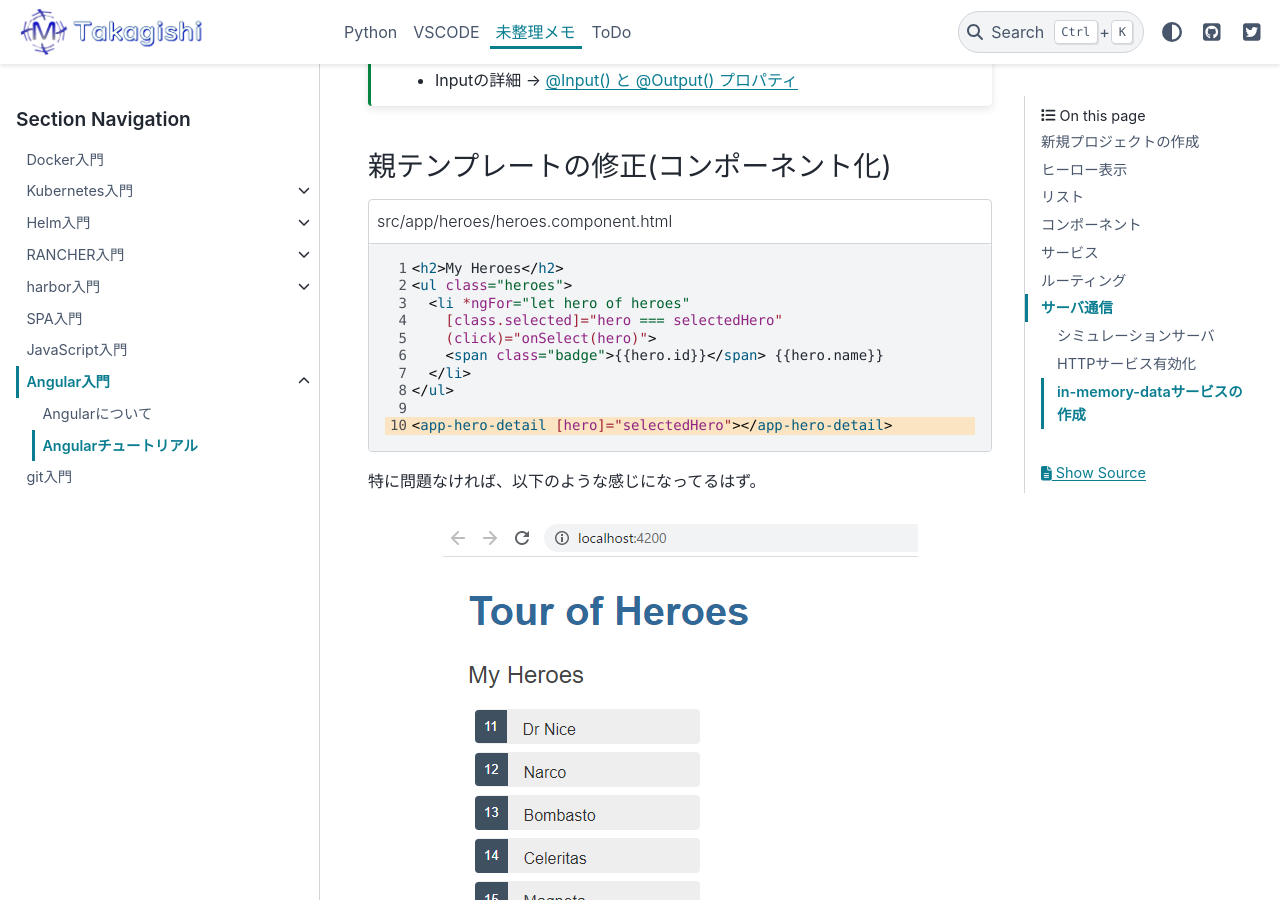
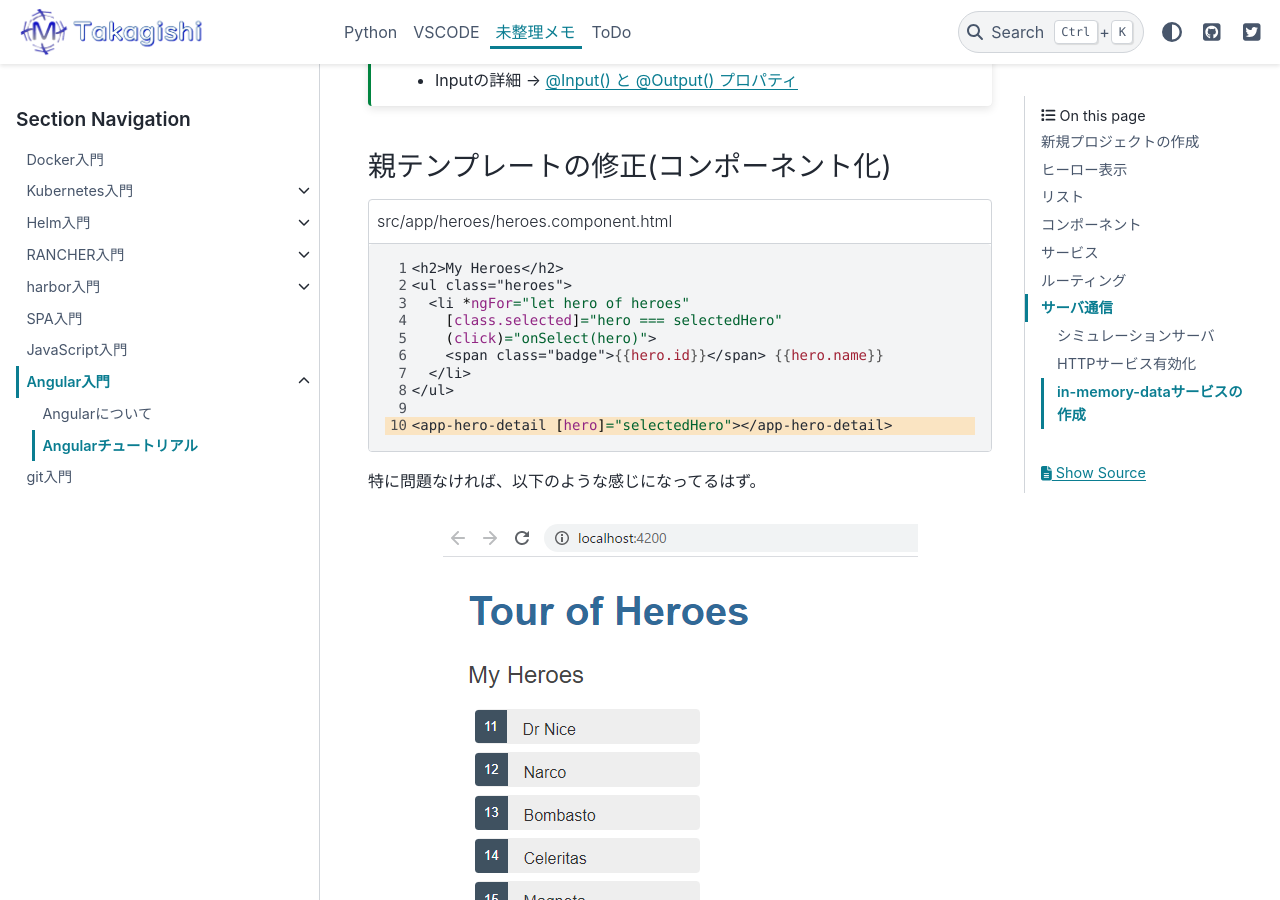
Before and after one commit to mtakagishi/mtakagishi, a Sphinx documentation site: the page built from docs/ex/angular/tutorial.rst, in a window 1280 px wide and 900 px high, scrolled down 16103 px. Built offline with Sphinx 7.4.7 and the PyData theme 0.15.4, drawn with Linux system fonts in a browser that asks for light colours.

Commit message:
fix error

```diff
--- a/docs/ex/angular/tutorial.rst
+++ b/docs/ex/angular/tutorial.rst
@@ -597,7 +597,7 @@
 
 親テンプレートの修正(コンポーネント化)
 --------------------------------------------
-.. code-block:: html
+.. code-block:: ng2
   :caption: src/app/heroes/heroes.component.html
   :linenos:
   :emphasize-lines: 10-
--- a/docs/python/netlify-sphinx/Python.rst
+++ b/docs/python/netlify-sphinx/Python.rst
@@ -7,7 +7,7 @@
 ===========================
 Pythonは事前にインストールしておく。今回は、Python環境をキレイに保つために仮想環境で分離。 `poetry`_ を利用しました。
 
-`インストール手順は本家参照 <https://python-poetry.org/docs/#installation`_
+`インストール手順は本家参照 <https://python-poetry.org/docs/#installation>`_
 
 .. hint::
   pip install poetry は推奨手順ではないので注意
```
